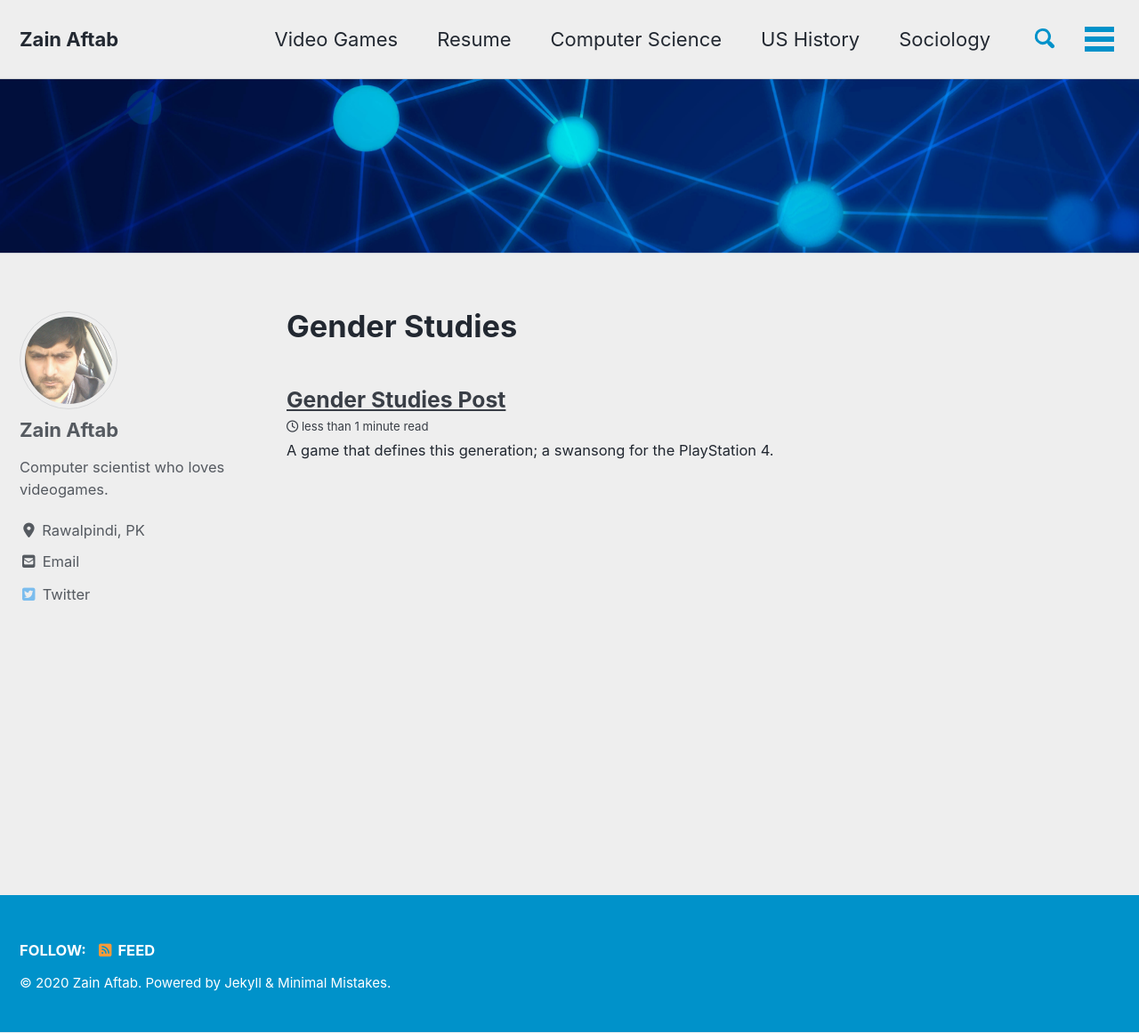
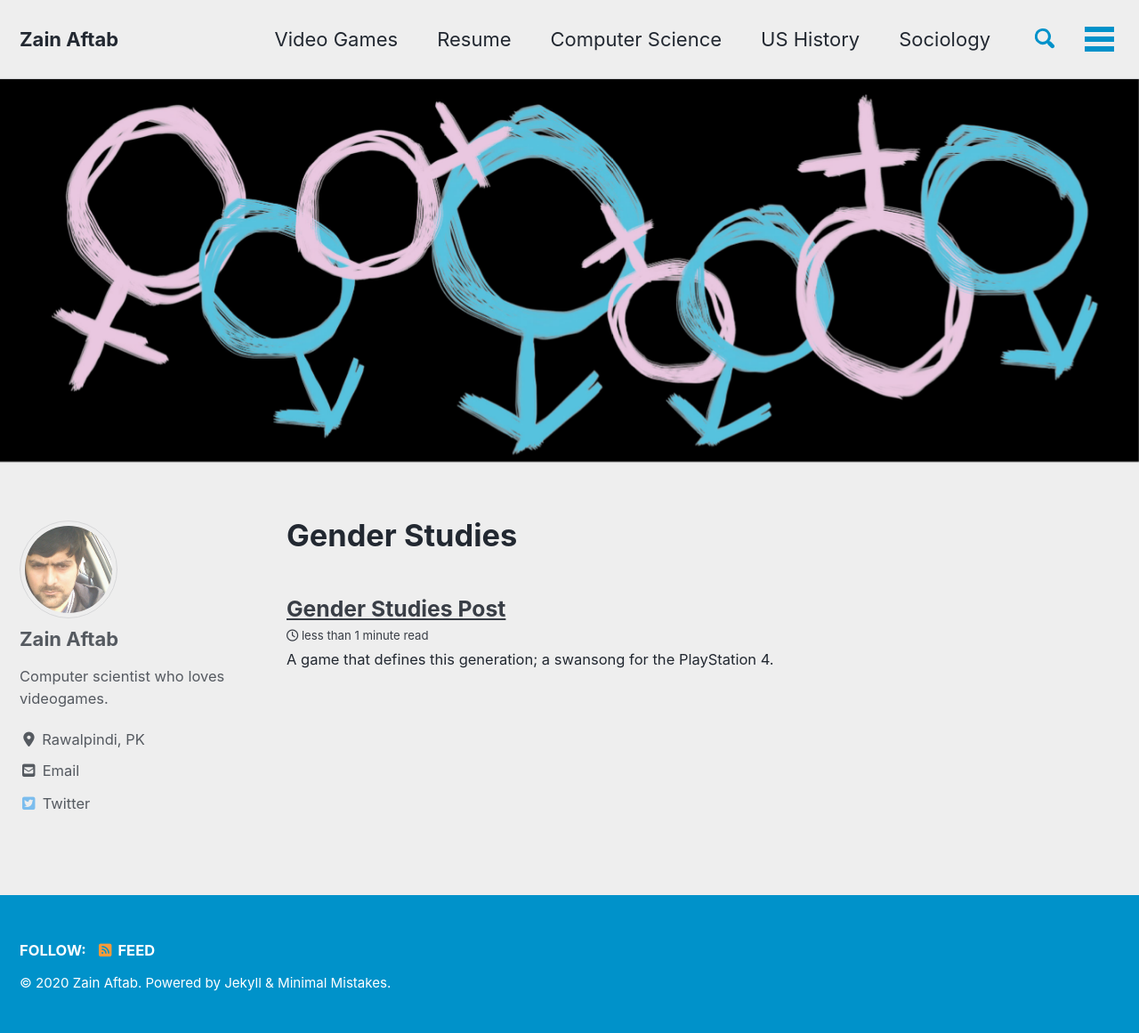
Before and after one commit to zainaftab2225/zainaftab2225.github.io, a Jekyll site: the page built from _pages/genderstudies.md, in a window 1280 px wide and 1161 px high. Shown: the whole window at 89% size. Built offline with Jekyll 4.4.1, drawn with Linux system fonts in a browser that asks for light colours; cached includes are drawn as plain includes; nearby versions of some CDN libraries.

Commit message:
gender banner

```diff
--- a/_pages/genderstudies.md
+++ b/_pages/genderstudies.md
@@ -7,5 +7,5 @@ collection: genderstudies
 entries_layout: list
 classes: wide
 header:
-  image: "/images/home_banner.jpg"
+  image: "/images/gender_banner.jpg"
 ---
```
Also changed, not shown: images/gender_banner.jpg (added).
